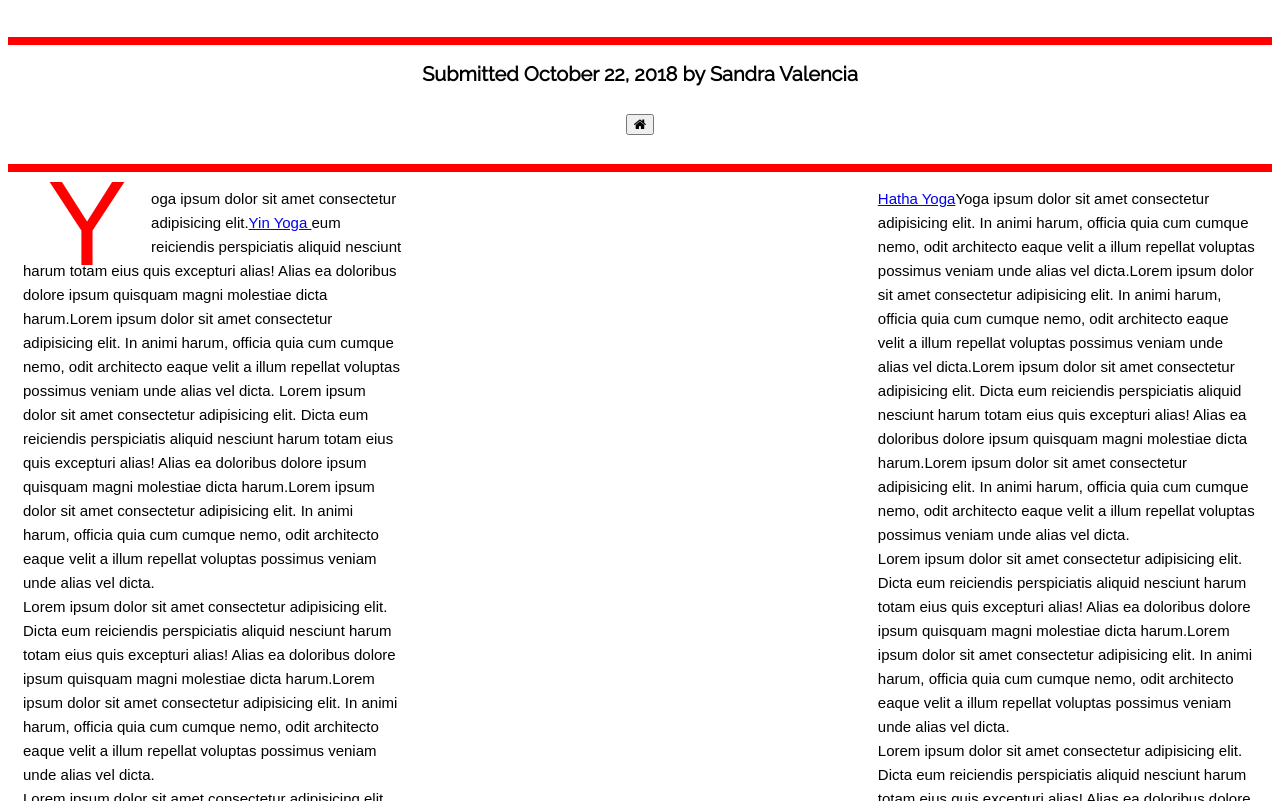
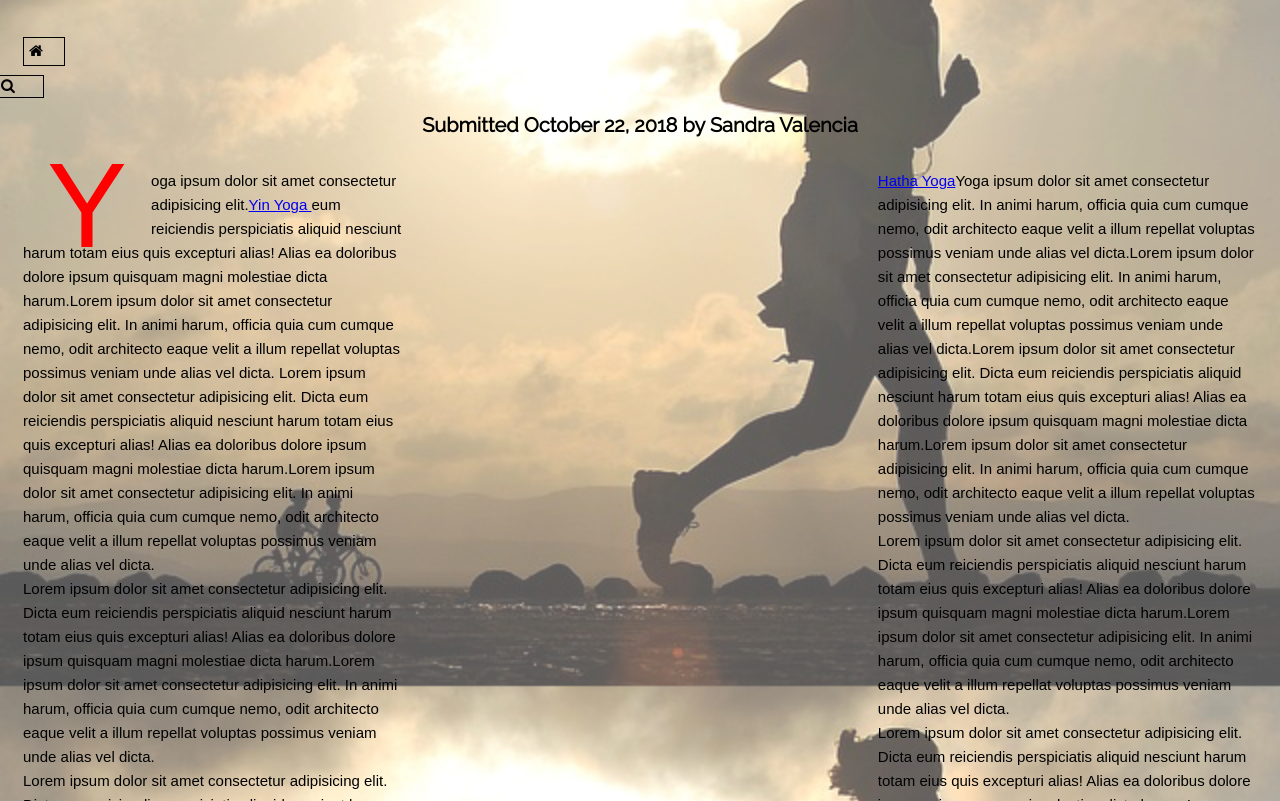
Before and after one commit to sandrayvalencia/Client-Blog, a plain HTML site: page index.html in a window 1280 px wide. Shown: the part 164-965 px from the top of the page. Drawn offline with Linux system fonts and the light colour scheme; a script that the page names is missing.

Commit message:
update client-blog

```diff
--- a/index.html
+++ b/index.html
@@ -13,6 +13,7 @@
 </head>
 
 <body>
+
     <header>
         <h1>Fitness for Stress Relief</h1>
 
@@ -20,10 +21,17 @@
 
     <article>
         <header>
+                <div id= "button-1">
+                        <a><i class="fa fa-home"></i></a>
+                        <div id= "button-2">
+
+                        <a><i class="fa fa-search"></i></a>
+                        </div>
+                </div>
+
+
                 <h2>Submitted October 22, 2018 by Sandra Valencia<h2>
-                        <div id= "button">
-                                <button class="btn"><i class="fa fa-home"></i></button>
-                                </div>
+
 
 
 
@@ -45,7 +53,7 @@
             Lorem ipsum dolor sit amet consectetur adipisicing elit. Dicta eum reiciendis perspiciatis aliquid nesciunt harum totam eius quis excepturi alias! Alias ea doloribus dolore ipsum quisquam magni molestiae dicta harum.Lorem ipsum dolor sit amet consectetur adipisicing elit. In animi harum, officia quia cum cumque nemo, odit architecto eaque velit a illum repellat voluptas possimus veniam unde alias vel dicta.<br>
 
             Lorem ipsum dolor sit amet consectetur adipisicing elit. Dicta eum reiciendis perspiciatis aliquid nesciunt harum totam eius quis excepturi alias! Alias ea doloribus dolore ipsum quisquam magni molestiae dicta harum.Lorem ipsum dolor sit amet consectetur adipisicing elit. In animi harum, officia quia cum cumque nemo, odit architecto eaque velit a illum repellat voluptas possimus veniam unde alias vel dicta.</p>
-            <p><div class="image_2"><img src="images/image-2.png"></div></p>
+
 
             </div>
 
@@ -54,13 +62,14 @@
 
         </main>
         <footer>
-            <div id="footer_box">
-            <p><div class="image_1"><img src= images/image-3.png ></div><p id="footer_text">Meditation ipsum dolor sit amet consectetur adipisicing elit. In animi harum, officia quia cum cumque nemo, odit architecto eaque velit a illum repellat voluptas possimus veniam unde alias vel dicta.Lorem ipsum dolor sit amet consectetur adipisicing elit. In animi harum, officia quia cum cumque nemo, odit architecto eaque velit a illum repellat voluptas possimus veniam unde alias vel dicta.Lorem ipsum dolor sit amet consectetur adipisicing elit. Dicta eum reiciendis perspiciatis aliquid nesciunt harum totam eius quis excepturi alias! Alias ea doloribus dolore ipsum quisquam magni molestiae dicta harum.Lorem ipsum dolor sit amet consectetur adipisicing elit. In animi harum, officia quia cum cumque nemo, odit architecto eaque velit a illum repellat voluptas possimus veniam unde alias vel dicta.<br>
+
+            <p><div class="image_1"><img src= images/image-3.png ><img src="images/image-2.png"></div>
+            <p>Meditation ipsum dolor sit amet consectetur adipisicing elit. In animi harum, officia quia cum cumque nemo, odit architecto eaque velit a illum repellat voluptas possimus veniam unde alias vel dicta.Lorem ipsum dolor sit amet consectetur adipisicing elit. In animi harum, officia quia cum cumque nemo, odit architecto eaque velit a illum repellat voluptas possimus veniam unde alias vel dicta.Lorem ipsum dolor sit amet consectetur adipisicing elit. Dicta eum reiciendis perspiciatis aliquid nesciunt harum totam eius quis excepturi alias! Alias ea doloribus dolore ipsum quisquam magni molestiae dicta harum.Lorem ipsum dolor sit amet consectetur adipisicing elit. In animi harum, officia quia cum cumque nemo, odit architecto eaque velit a illum repellat voluptas possimus veniam unde alias vel dicta.<br>
             <a href="http://www.google.com">Mindfulness meditation </a>lorem ipsum dolor sit amet consectetur adipisicing elit. Dicta eum reiciendis perspiciatis aliquid nesciunt harum totam eius quis excepturi alias! Alias ea doloribus dolore ipsum quisquam magni molestiae dicta harum.Lorem ipsum dolor sit amet consectetur adipisicing elit. In animi harum, officia quia cum cumque nemo, odit architecto eaque velit a illum repellat voluptas possimus dolor sit amet vel unde.<br>
 
             Lorem ipsum dolor sit amet consectetur adipisicing elit. Dicta eum reiciendis perspiciatis aliquid nesciunt harum totam eius quis excepturi alias! Alias ea doloribus dolore ipsum quisquam magni molestiae dicta harum.Lorem ipsum dolor sit amet consectetur adipisicing elit. In animi harum, officia quia cum cumque nemo,odit architecto eaque velit a illum repellat voluptas possimus veniam unde alias vel dicta.<br>
             For more information visit<a href="http://www.google.com">www.healthyliving.com</a></p>
-           </div>
+
 
 
         </footer>
--- a/style.css
+++ b/style.css
@@ -1,17 +1,27 @@
-header{
-  border-bottom:8px solid red;
+
+
+
+body {
+
+background: url(images/image-5.png) no-repeat center center fixed;
+-webkit-background-size: cover;
+-moz-background-size: cover;
+-o-background-size: cover;
+background-size: cover;
 }
+
 
 h1{
 text-align: center;
 font-family:Raleway;
 font-size: 80px;
+color: red;
 }
 h2{
 text-align: center;
 font-family:Raleway;
 font-size: 20px;
-text-align:8px solid red;
+
 
 }
 
@@ -30,16 +40,16 @@ display: block;
 font-size:10px;
 width: 100;
 height: auto;
-background-color:red;
 float: left;
 padding: 10em;
+
 
 
 
 }
 .image_2{
 font-size:10px;
-background-color;
+
 float: center;
 padding:5em;
 }
@@ -56,7 +66,7 @@ display: block;
 
   }
 p {
-float: middle;
+
 width: 30%;
 margin: 0 1%;
 }
@@ -68,32 +78,48 @@ margin: 0 1%;
 
 footer {
 float: right;
-background: red;
+
 
 }
 #footer_text{
 font-size:15px;
 line-height: 18pt;
 font-family: sans-serif;
-color:white;
-float:right;
+color:black;
+
 margin: 30px;
 }
 
-#button{
+#button-1{
 
-border: pink;
-color: black;
-padding: 12px 16px;
+border:1px black;
+color:black;
+padding: 5px;
 font-size: 15px;
 cursor: pointer;
+border-style: solid;
+margin: 15px;
+width:30px;
 
 }
+#button-2{
+
+  border:1px black;
+  color:black;
+  padding: 2px;
+  font-size: 15px;
+  cursor: pointer;
+  border-style: solid;
+  margin: 15px;
+  width:40px;
+  float: right;
+
+  }
 
 
 p1::first-letter {
 font-size: 800%;
-color: red;
+color:red;
 float:left;
 padding: 0.2em;
 }
```
Also changed, not shown: images/image-5.png (added).
